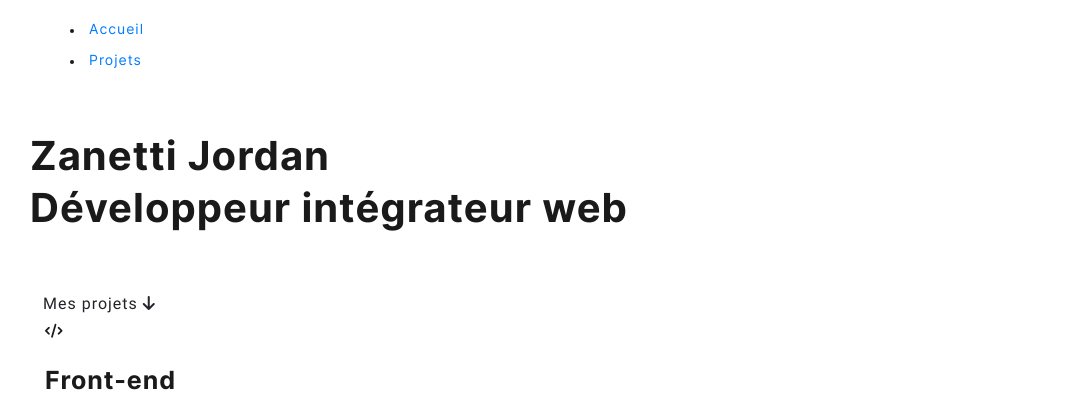
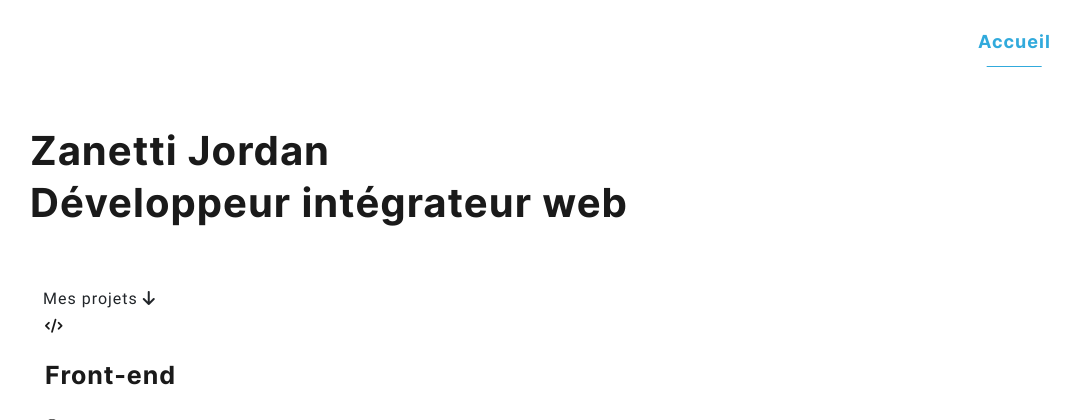
Before and after one commit to JordanZane/CV, a PHP site: page / in a window 1280 px wide. Shown: the top 420 px of the page, without its empty margins (55-1135 px from the left). Run offline with PHP 8.4, Linux system fonts and the light colour scheme; some web fonts are replaced.

Commit message:
Ajout styles du menu

```diff
--- a/layout/header.phtml
+++ b/layout/header.phtml
@@ -4,7 +4,7 @@
                 <div class="col-md-12 menu">
                     <nav>
                         <ul>
-                            <li><a href="index.php">Accueil</a></li>
+                            <li><a class="active" href="index.php">Accueil</a></li>
                             <li><a href="projects.phtml">Projets</a></li>
                         </ul>
                     </nav>
--- a/styles/_scss/base/_animation.scss
+++ b/styles/_scss/base/_animation.scss
@@ -1,3 +1,11 @@
+@keyframes grow{
+  0% {
+    width: 0%;
+  }
+  100% {
+    width: 75%;
+  }
+}
 
 @keyframes showUp {
   0% {
--- a/styles/_scss/layout/_header.scss
+++ b/styles/_scss/layout/_header.scss
@@ -1,3 +1,53 @@
 header{
-
+    .menu{
+        display: flex;
+        justify-content: flex-end;
+        nav ul{
+            display: flex;
+            li{
+                list-style-type: none;
+                &:first-child{
+                    margin-right: 20px;
+                }
+                a{
+                    color: $color-grey;
+                    text-decoration: none;
+                    font-weight: bold;
+                    color: $color-white;
+                    font-size: 18px;
+                    position: relative;
+                    transition: 0.2s all ease-in;
+                    &.active{
+                        color: $color-blue;
+                        &::after{
+                            content: "";
+                            position: absolute;
+                            left: 50%;
+                            transform: translate(-50%, 0);
+                            bottom: -15px;
+                            background-color: $color-blue;
+                            height: 1px;
+                            width: 75%;
+                        }
+                        &:hover::after{
+                            animation: none;
+                        }
+                    }
+                    &:hover{
+                        color: $color-blue;
+                    }
+                    &:hover::after{
+                        content: "";
+                        position: absolute;
+                        left: 50%;
+                        transform: translate(-50%, 0);
+                        bottom: -15px;
+                        background-color: $color-blue;
+                        height: 1px;
+                        animation: 0.5s linear forwards grow;
+                    }
+                }
+            }
+        }
+    }
 }
--- a/styles/_scss/pages/_globalstyle.scss
+++ b/styles/_scss/pages/_globalstyle.scss
@@ -137,3 +137,7 @@ body {
 
         }
 }
+
+.color-blue{
+        color: $color-blue;
+}
```
Also changed, not shown: styles/bsmain.css, 1 other file.
